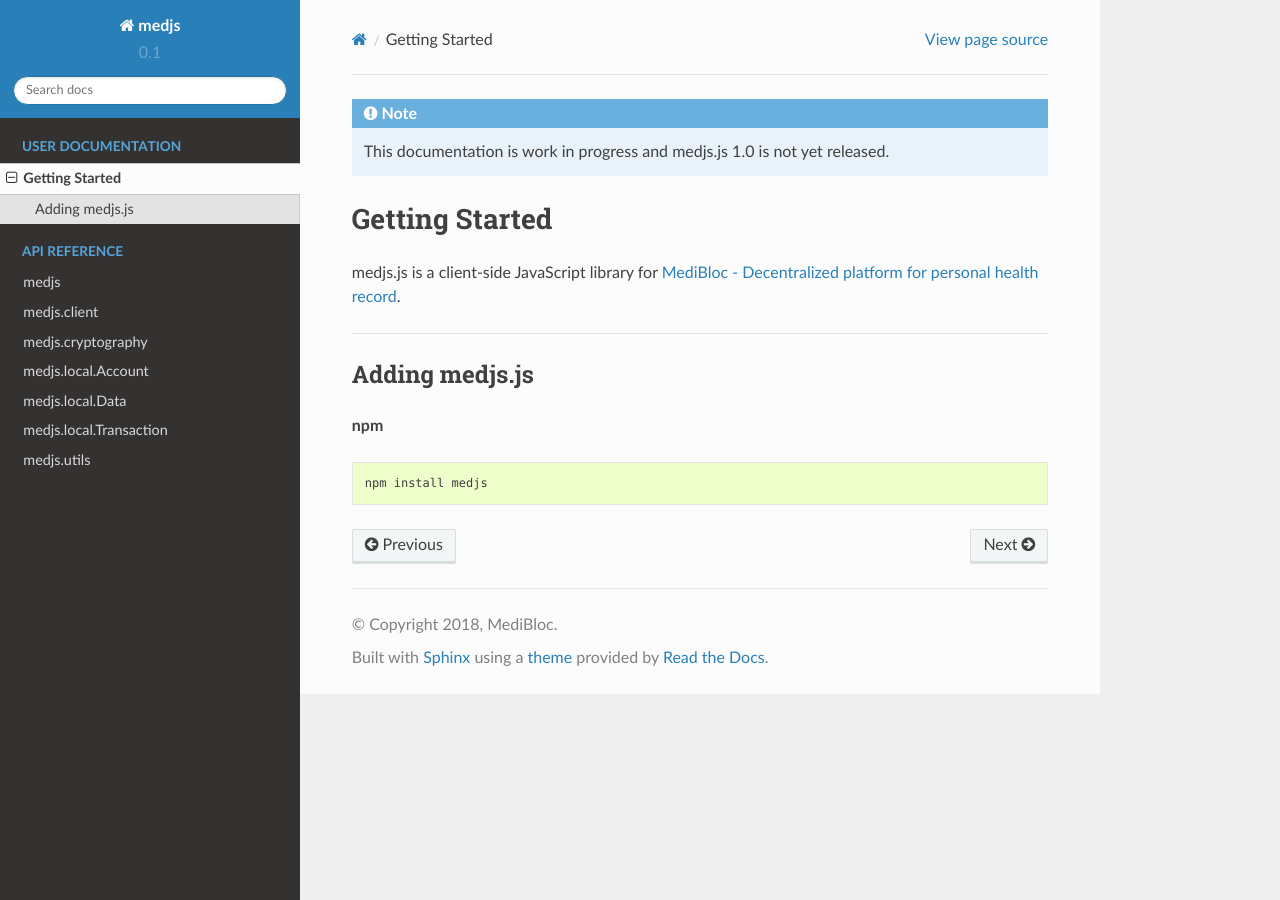
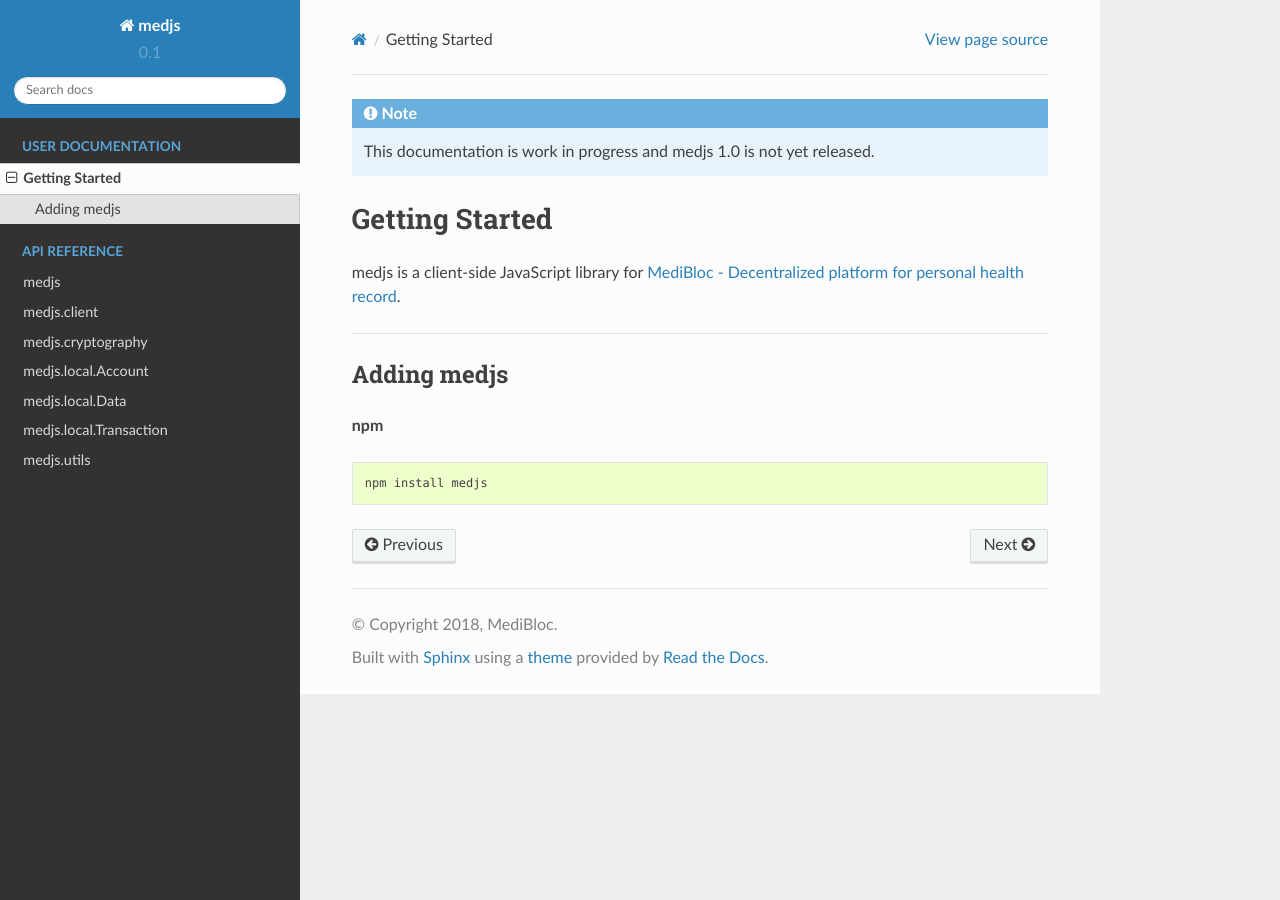
Before and after one commit to medibloc/panacea-js-old, a Sphinx documentation site: the page built from docs/getting-started.rst, in a window 1280 px wide. Built offline with Sphinx 7.4.7 and the Read the Docs theme 2.0.0, drawn with Linux system fonts in a browser that asks for light colours; pages that are not in the unit, such as notebooks, are missing from menus.

```diff
--- a/docs/getting-started.rst
+++ b/docs/getting-started.rst
@@ -6,13 +6,13 @@
 Getting Started
 ===============
 
-medjs.js is a client-side JavaScript library for `MediBloc - Decentralized platform for personal health record
+medjs is a client-side JavaScript library for `MediBloc - Decentralized platform for personal health record
 <https://github.com/medibloc/go-medibloc>`_.
 
 ---------------------------------------------------------------------------
 
-Adding medjs.js
----------------
+Adding medjs
+------------
 
 **npm**
 
--- a/docs/include_announcement.rst
+++ b/docs/include_announcement.rst
@@ -1 +1 @@
-.. note:: This documentation is work in progress and medjs.js 1.0 is not yet released.
+.. note:: This documentation is work in progress and medjs 1.0 is not yet released.
--- a/docs/index.rst
+++ b/docs/index.rst
@@ -1,10 +1,10 @@
 .. include:: include_announcement.rst
 
 ==================================
-medjs.js - MediBloc JavaScript API
+medjs - MediBloc JavaScript API
 ==================================
 
-medjs.js is a client-side JavaScript library for `MediBloc - Decentralized platform for personal health record
+medjs is a client-side JavaScript library for `MediBloc - Decentralized platform for personal health record
 <https://github.com/medibloc/go-medibloc>`_.
 
 Contents:
--- a/docs/medjs-transaction.rst
+++ b/docs/medjs-transaction.rst
@@ -282,8 +282,6 @@ Example
 
 ---------------------------------------------------------------------------
 
-|
-
 sign
 ================
 
```
Also changed, not shown: other parts of docs/index.rst (+1 -0 lines).
